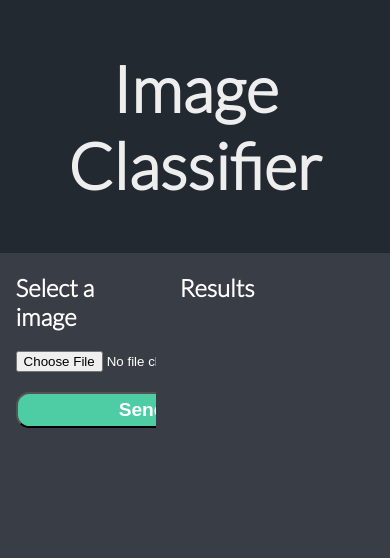
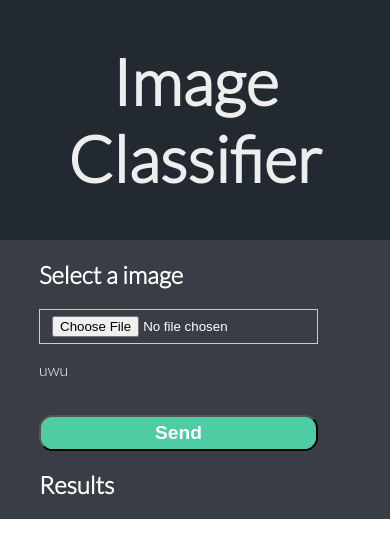
Before and after one commit to jarturogl05/image-classifier, a React (Create React App) app in the folder client/classifier/: page / in a window 390 px wide. Shown: the top 558 px of the page. Built offline with nearby package versions, Linux system fonts and the light colour scheme.

Commit message:
responsive page

```diff
--- a/client/classifier/src/App.css
+++ b/client/classifier/src/App.css
@@ -32,6 +32,9 @@
 .input_section{
     grid-area: input-section;
     padding-left: 10%;
+    min-height:0; /* added */
+
+
 }
 
 
@@ -40,3 +43,18 @@
     padding-right: 10%;
     padding-left: 10%;
 }
+
+
+
+
+@media (max-width :900px){
+    .app_container{
+        grid-template-areas:
+        "title-section"
+        'input-section'
+        "results-section";
+        grid-template-rows: auto;
+        grid-template-columns: auto;
+    }
+
+}
--- a/client/classifier/src/components/FileUpload.js
+++ b/client/classifier/src/components/FileUpload.js
@@ -1,23 +1,45 @@
-import React, {useState} from 'react'
+import React, {useState, useEffect} from 'react'
 import './fileUpload.css'
 
 export default function FileUpload() {
     const [selectedFile, setSelectedFile] = useState();
     const [isFilePicked, setIsFilePicked] = useState(false);
+    const [imageURL, setImageURL] = useState();
+
 
     function handleSumbit (e){
         e.preventDefault();
     }
 
     function handleFile(e){
-        setSelectedFile(e.target.files[0]);
-        console.log(selectedFile);
+
+        if(e.target.files[0]){
+            setImageURL({
+                image: URL.createObjectURL(e.target.files[0])
+            })
+
+           setSelectedFile(e.target.files[0]);
+            setIsFilePicked(true);
+            console.log(selectedFile)
+        }
+
     }
+
 
     return (
         <div className="fileUpload_container">
             <form onSubmit={handleSumbit}>
                 <input type="file" onChange={handleFile} accept="image/*"></input>
+
+                {isFilePicked ? (
+                    <div className="image_info">
+                        <p>{selectedFile.name}</p>
+                        <img src={imageURL.image}></img>
+                    </div>
+                ):(
+                    <p>uwu</p>
+                )}
+
                 <button type="submit" className="fileUpload_sendButton">Send</button>
             </form>
         </div>
--- a/client/classifier/src/components/fileUpload.css
+++ b/client/classifier/src/components/fileUpload.css
@@ -7,6 +7,27 @@
 .fileUpload_container form{
     display: flex;
     flex-direction: column;
+}
+
+
+.fileUpload_container input{
+    border: 1px solid #ccc;
+    display: inline-block;
+    padding: 6px 12px;
+    cursor: pointer;
+}
+
+
+.image_info{
+    display: flex;
+    flex-direction: column;
+}
+
+.image_info img{
+    object-fit: cover;
+    width: 100%;
+    max-height: 300px;
+
 }
 
 
```
